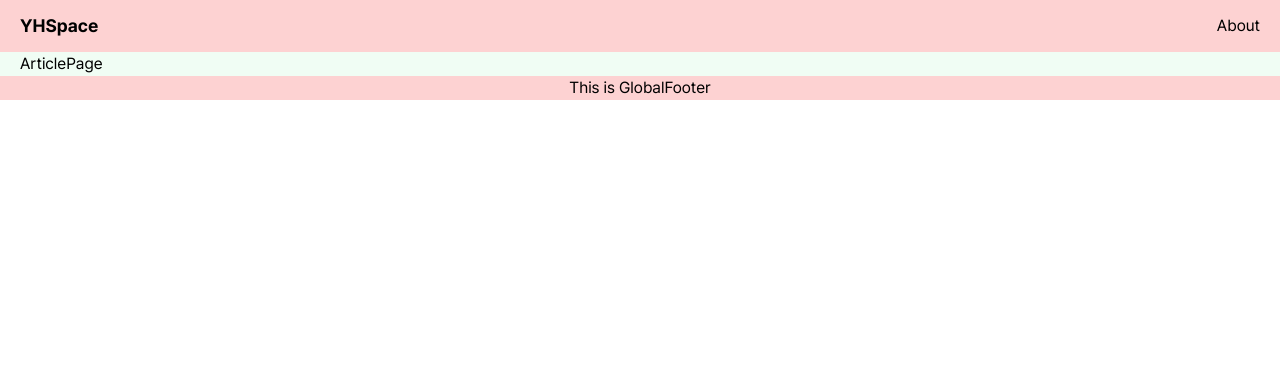
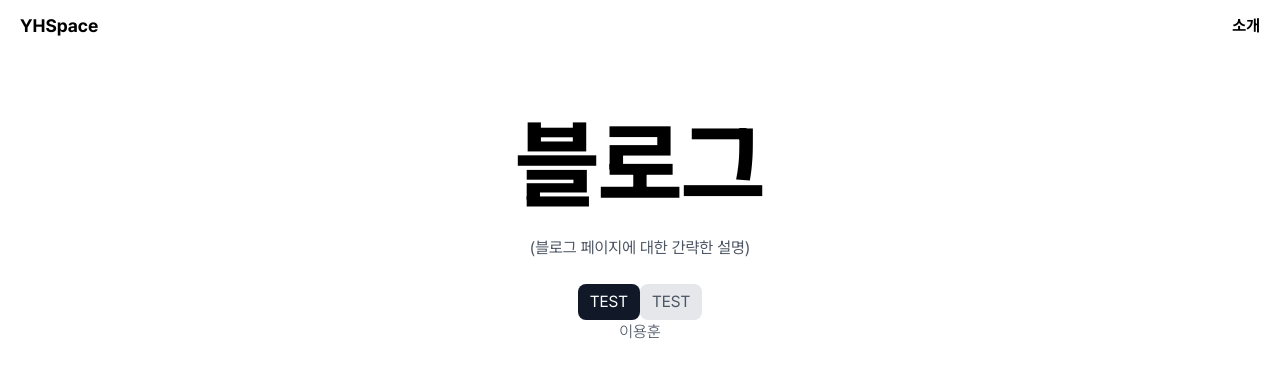
Before and after one commit to akatcn/akatcn.github.io, a Next.js app: page /article in a window 1280 px wide. Shown: the top 378 px of the page. Built offline with nearby package versions, Linux system fonts and the light colour scheme.

Commit message:
🎨 UI 작업 - article 페이지 및 일부 컴포넌트

```diff
--- a/package.json
+++ b/package.json
@@ -18,6 +18,7 @@
     "@types/node": "^20",
     "@types/react": "^19",
     "@types/react-dom": "^19",
+    "classnames": "^2.5.1",
     "eslint": "^8",
     "eslint-config-next": "15.0.4",
     "glob": "^11.0.0",
--- a/src/app/article/page.tsx
+++ b/src/app/article/page.tsx
@@ -1,8 +1,14 @@
+import StaticChip from '@/component/ui/static/StaticChip'
 import React from 'react'
 
 function ArticlePage() {
   return (
-    <div>ArticlePage</div>
+    <div className='w-full text-center space-y-6 mt-16'>
+      <h1 className='text-8xl font-extrabold'>블로그</h1>
+      <p className='text-gray-600'>(블로그 페이지에 대한 간략한 설명)</p>
+      <StaticChip text='TEST' selected={true} />
+      <StaticChip text='TEST' selected={false} />
+    </div>
   )
 }
 
--- a/src/app/layout.tsx
+++ b/src/app/layout.tsx
@@ -15,7 +15,7 @@ function RootLayout({ children }: RootLayoutProps) {
     <html>
       <body className={`${pretendard.className} antialiased`}>
         <GlobalNavigation />
-        <main className="max-w-7xl m-auto px-4 md:px-5 bg-green-50">
+        <main className="max-w-7xl m-auto px-4 md:px-5">
           { children }
         </main>
         <GlobalFooter />
--- a/src/component/global/GlobalFooter.tsx
+++ b/src/component/global/GlobalFooter.tsx
@@ -2,8 +2,8 @@ import React from 'react'
 
 function GlobalFooter() {
   return (
-    <div className='bg-red-300/50 text-center w-full'>
-      <div>This is GlobalFooter</div>
+    <div className='text-center w-full font-light text-gray-600'>
+      <p>이용훈</p>
     </div>
   )
 }
--- a/src/component/global/GlobalNavigation.tsx
+++ b/src/component/global/GlobalNavigation.tsx
@@ -4,14 +4,14 @@ import React from 'react'
 
 function GlobalNavigation() {
   return (
-    <nav className='sticky top-0 w-full bg-red-300/50'>
-      <div className='flex items-center justify-between max-w-7xl m-auto py-3 px-4 md:px-5'>
+    <nav className='sticky top-0 w-full'>
+      <div className='flex items-center justify-between max-w-7xl m-auto py-3 px-4 md:px-5 backdrop-blur-sm'>
         <Link href="/">
           <p className='font-bold md:text-lg'>YHSpace</p>
         </Link>
         <div className='hidden md:flex md:items-center md:gap-x-6'>
           <Link href="/about">
-            <p>About</p>
+            <p className='font-bold'>소개</p>
           </Link>
         </div>
       </div>
--- /dev/null
+++ b/src/component/ui/static/StaticChip.tsx
@@ -0,0 +1,15 @@
+import React from 'react'
+import classNames from 'classnames';
+
+type StaticChipProps = {
+  text: string
+  selected: boolean
+}
+
+function StaticChip({ text, selected }: StaticChipProps) {
+  return (
+    <button className={classNames("px-3 py-1.5 rounded-lg", selected ? "bg-gray-900 hover:bg-gray-700 text-white" : "bg-gray-200 text-gray-600 hover:bg-gray-100")}>{ text }</button>
+  )
+}
+
+export default StaticChip
```
Also changed, not shown: 1 other file (tests, documents, lock files or other folders).
